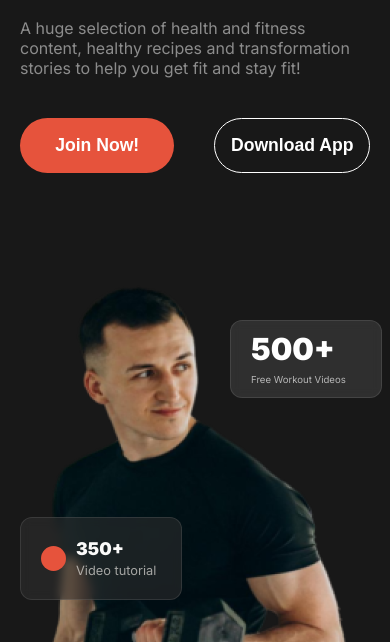
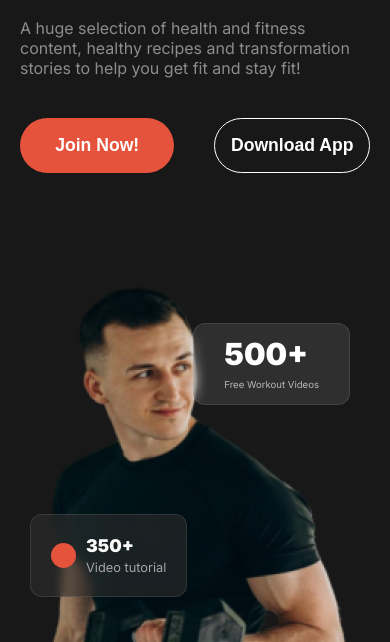
Before and after one commit to Nabila156/assignment-2, a plain HTML site: page index.html in a window 390 px wide. Shown: the part 458-1100 px from the top of the page. Drawn offline with Linux system fonts and the light colour scheme; a web font is replaced by a local one.

Commit message:
responsive done

```diff
--- a/styles/style.css
+++ b/styles/style.css
@@ -130,6 +130,7 @@ body{
 }
 .banner-image{
     margin-top: 50px;
+    position: relative;
 }
 
 .btn{
@@ -158,9 +159,9 @@ body{
     backdrop-filter: blur(5px);
     background-color: rgba(48, 48, 48, 0.54);
     padding: 20px;
-    position: relative;
-    right: 110px;
-    bottom: 160px;
+    left: -100px;
+    bottom: 63px;
+    position: absolute;
 }
 #icon{
     background-color: rgb(230, 83, 60);
@@ -187,9 +188,10 @@ body{
     background: rgba(255, 255, 255, 0.1);
     max-width: 193px;
     padding: 12px 30px;
+    align-items: center;
     position: absolute;
-    right: 70px;
-    bottom: 230px;
+    right: -80px;
+    top: 130px;
 }
 
 #five{
@@ -202,6 +204,16 @@ body{
     font-size: 0.8rem;
     font-weight: 400;
 }
+
+
+/* change your habits */
+
+.habits img{
+    width: 200px;
+    height: 200px;
+    border-radius: 50%;
+}
+
 
 
 
@@ -257,15 +269,13 @@ body{
         font-size: 0.6rem;
     }
     .video-tutorial{
-        max-width: 120px;
-        right: 0px;
-        bottom: 330px;
+        max-width: 155px;
+        left: 10px;
+        bottom: 250px;
     }
     .workout-videos{
-        max-width: 110px;
-        padding: 10px 20px;
-        position: relative;
-        left: 210px;
-        bottom: 610px;
+        max-width: 145px;
+        right: 20px;
+        top: 60px;
     }
 }
```
Also changed, not shown: index.html (+22 -1 lines).
